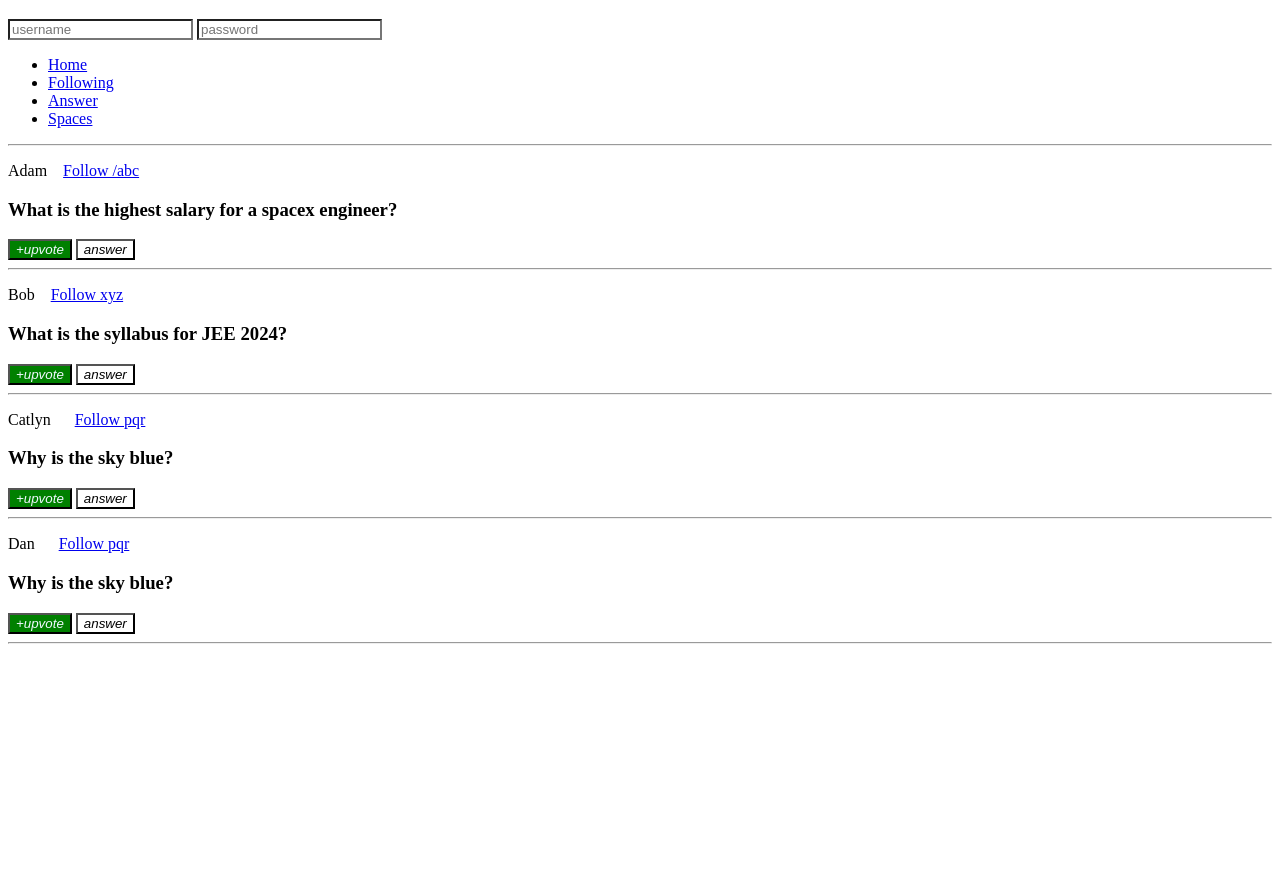
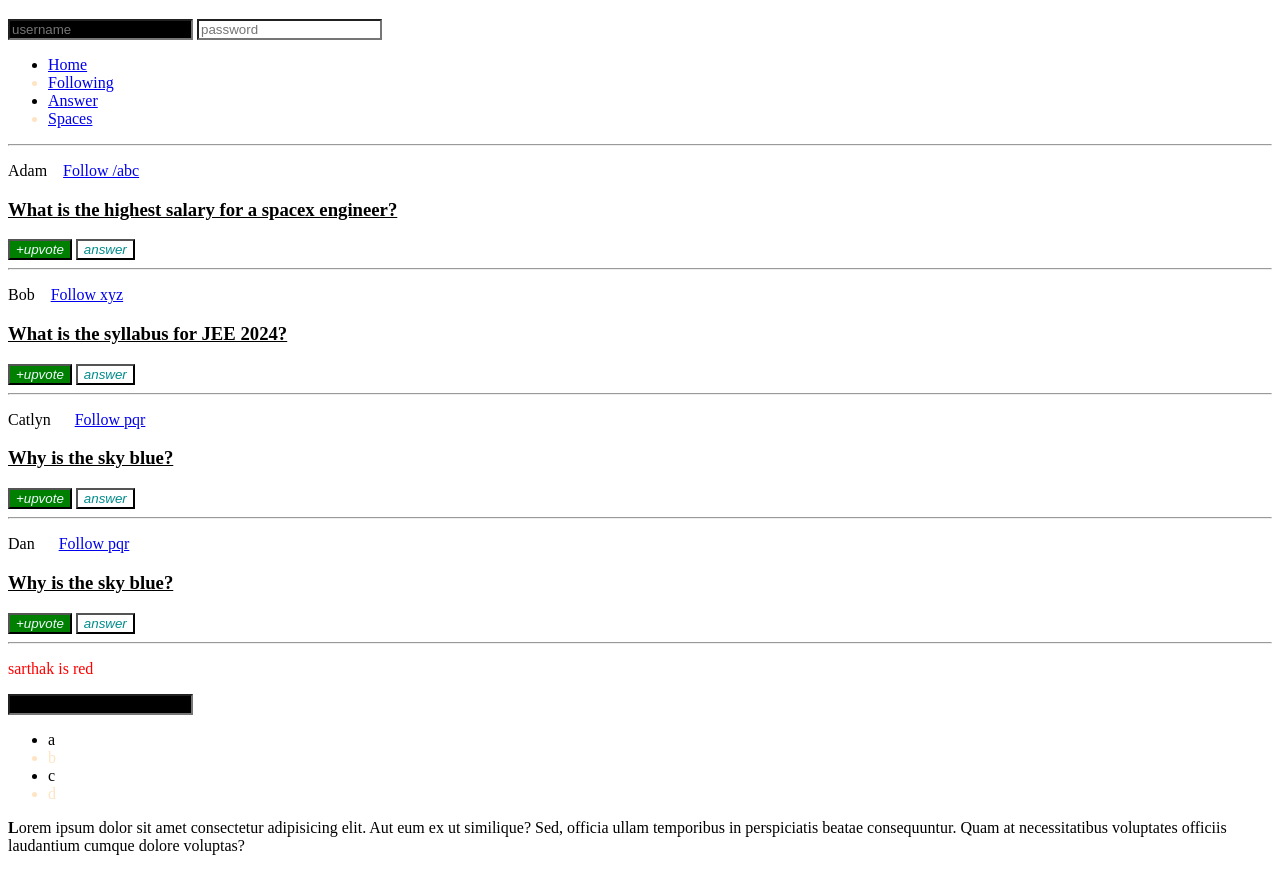
Before and after one commit to sarthakz-47/All-Codes, a plain HTML site: page WebDev/CSS/2Selectors.html in a window 1280 px wide. Shown: the part 61-932 px from the top of the page. Before the commit the page ends 800 px from the top, so only its background shows below. Drawn offline with Linux system fonts and the light colour scheme.

Commit message:
01 Feb 2026

```diff
--- /dev/null
+++ b/WebDev/CSS/2Selectors.css
@@ -0,0 +1,103 @@
+/* 1.Universal selector: used to apply properties on all the content written: */
+* {
+    background-color: white;
+}
+
+/* 2. Element selector: used to apply properties on all the content inside all same elements only: */
+button {
+    font-style: italic;
+}
+
+/* 3.ID selector: used to apply properties on selected elements sub element: */
+#login {
+    font-weight: 900;
+    font-style: normal;
+}
+
+#signup {
+    font-weight: 900;
+    font-style: normal;
+}
+
+/* 4.class selector: used to apply properties on same elements present anywhere in the code: */
+.upvote {
+    background-color: green;
+    color: aliceblue;
+}
+
+/* 5. Descendant Selector: used to apply properties on inside elemts at any level: */
+.div p {
+    color: red
+}
+
+/* 6. Child Combinator: used to apply properties only on the direct children: */
+span>button {
+    color: darkcyan;
+}
+
+/* 7. Sibling Combinators: used to apply properties on immediatly next siblings: */
+p+h3 {
+    text-decoration: underline;
+}
+
+/* 8. Attribute Selector: Targets elements based on attributes: */
+input[type="text"] {
+    background-color: black;
+}
+
+/* 9. Pseudo Classes:Used to define special states of elements: */
+a:hover {
+    color: red
+}
+
+p:active {
+    color: green
+}
+
+h3:focus {
+    color: white;
+}
+
+li:nth-child(2n) {
+    color: bisque;
+}
+
+/* 10. Pseudo Elements: Used to style specific parts of elements: */
+.para::first-letter {
+    font-weight: 900;
+}
+
+/* 11. Cascading in CSS
+When multiple styles apply to the same element, CSS follows:
+Priority Order
+!important
+Inline CSS
+ID selectors
+Class / Attribute / Pseudo-class
+Element selector
+Universal selector */
+
+/* Cascading simply means if speceficity of both selectors becomes same the selector defined later is applied to the page */
+
+/* 12. Specificity Calculation
+Think of it like a score:
+Inline      → 1000
+ID          → 100
+Class       → 10
+Element     → 1
+
+Example:
+#box .item p { }
+Specificity = 100 + 10 + 1 = 111 */
+
+/* 13. !important
+p {
+  color: red !important;
+}
+
+Overrides everything except another !important with higher specificity.
+❌ Bad practice if overused.
+✔ Use only for quick fixes or overrides. */
+
+/* 14.Inheritance: */
+/* simply means when there are multiple elements inside parent element then if we apply some properties to parent element it automatically applies to all other child elements also until they are defined explicitly */
--- a/WebDev/CSS/indexx.html
+++ b/WebDev/CSS/2Selectors.html
@@ -6,7 +6,7 @@
     <meta http-equiv="X-UA-Compatible" content="IE=edge" />
     <meta name="viewport" content="width=device-width, initial-scale=1.0" />
     <title>CSS Chapter2</title>
-    <link rel="stylesheet" href="stylee.css">
+    <link rel="stylesheet" href="2Selectors.css">
 </head>
 
 <body>
@@ -73,6 +73,24 @@
             <button>answer</button>
         </span>
         <hr />
+
+        <div class="div">
+            <section>
+                <p>sarthak is red</p>
+            </section>
+        </div>
+
+        <input type="text">
+        <ul>
+            <li>a</li>
+            <li>b</li>
+            <li>c</li>
+            <li>d</li>
+        </ul>
+
+        <p class="para">Lorem ipsum dolor sit amet consectetur adipisicing elit. Aut eum ex ut similique? Sed, officia
+            ullam temporibus in perspiciatis beatae consequuntur. Quam at necessitatibus voluptates officiis laudantium
+            cumque dolore voluptas?</p>
     </main>
 </body>
 
--- /dev/null
+++ b/WebDev/CSS/PracticeQ1.css
@@ -0,0 +1,59 @@
+body {
+    background-color: wheat;
+    font-family: georgia;
+}
+
+p {
+    text-align: center;
+    color: red;
+    line-height: 30px;
+}
+
+h1 {
+    text-align: center;
+    text-decoration: underline;
+}
+
+h3 {
+    color: black;
+    text-align: center;
+}
+
+h4 {
+    text-align: center;
+}
+
+a {
+    color: rgb(0, 255, 0);
+    text-decoration: none;
+}
+
+button {
+    background-color: white;
+    color: blueviolet;
+}
+
+textarea {
+    color: #000;
+}
+
+/*
+Qs1. Set the background page to color “wheat”, by using an inline style.
+
+Qs2. Change the color of the poem in the page to brown (use the hex code for color).
+
+Qs3. Align all the headings & the poem to the center of the page.
+
+Qs4. Change the color of the poem to red & the poet’s name to black.
+
+Qs5. Change the font of the entire document to the font - Georgia.
+
+Qs6. Set the color of the Wikipedia link to green & remove its underline (use the rgb value for color).
+
+Qs7. Change the button background color to white & button text to blueviolet.
+
+Qs8. What is the hex code for black color? Set the textarea font color to black.
+
+Qs9. Set the poem’s line-height to 30px.
+
+Qs10. Underline only the word Ozymandias inside the poem. */
--- a/WebDev/CSS/stylePracticeQs.css
+++ /dev/null
@@ -1,16 +0,0 @@
-* {
-    font-family: 'Courier New', Courier, monospace;
-}
-
-h1 {
-    color: #1b74e4;
-}
-
-#searchbtn {
-    background-color: black;
-    color: white;
-}
-
-.userbtn {
-    background-color: aqua;
-}
--- a/WebDev/CSS/stylee.css
+++ /dev/null
@@ -1,26 +0,0 @@
-/* 1.Universal selector: used to apply properties on all the content written: */
-* {
-    background-color: white;
-}
-
-/* 2. Element selector: used to apply properties on all the content inside all same elements only: */
-button {
-    font-style: italic;
-}
-
-/* 3.ID selector: used to apply properties on selected elements sub element: */
-#login {
-    font-weight: 900;
-    font-style: normal;
-}
-
-#signup {
-    font-weight: 900;
-    font-style: normal;
-}
-
-/* 4.class selector: used to apply properties on same elements present anywhere in the code: */
-.upvote {
-    background-color: green;
-    color: aliceblue;
-}
--- a/WebDev/CSS/stylepractice.css
+++ /dev/null
@@ -1,38 +0,0 @@
-body {
-    background-color: wheat;
-    font-family: georgia;
-}
-
-p {
-    text-align: center;
-    color: red;
-    line-height: 30px;
-}
-
-h1 {
-    text-align: center;
-    text-decoration: underline;
-}
-
-h3 {
-    color: black;
-    text-align: center;
-}
-
-h4 {
-    text-align: center;
-}
-
-a {
-    color: rgb(0, 255, 0);
-    text-decoration: none;
-}
-
-button {
-    background-color: white;
-    color: blueviolet;
-}
-
-textarea {
-    color: #000;
-}
```
Also changed, not shown: WebDev/CSS/1Properties.html (renamed from WebDev/CSS/index.html, +1 -1 lines), WebDev/CSS/PracticeQ1.html (renamed from WebDev/CSS/practice.html, +8 -8 lines), WebDev/CSS/PracticeQs.html (deleted, +0 -22 lines), WebDev/CSS/1Properties.css (renamed from WebDev/CSS/style.css).
